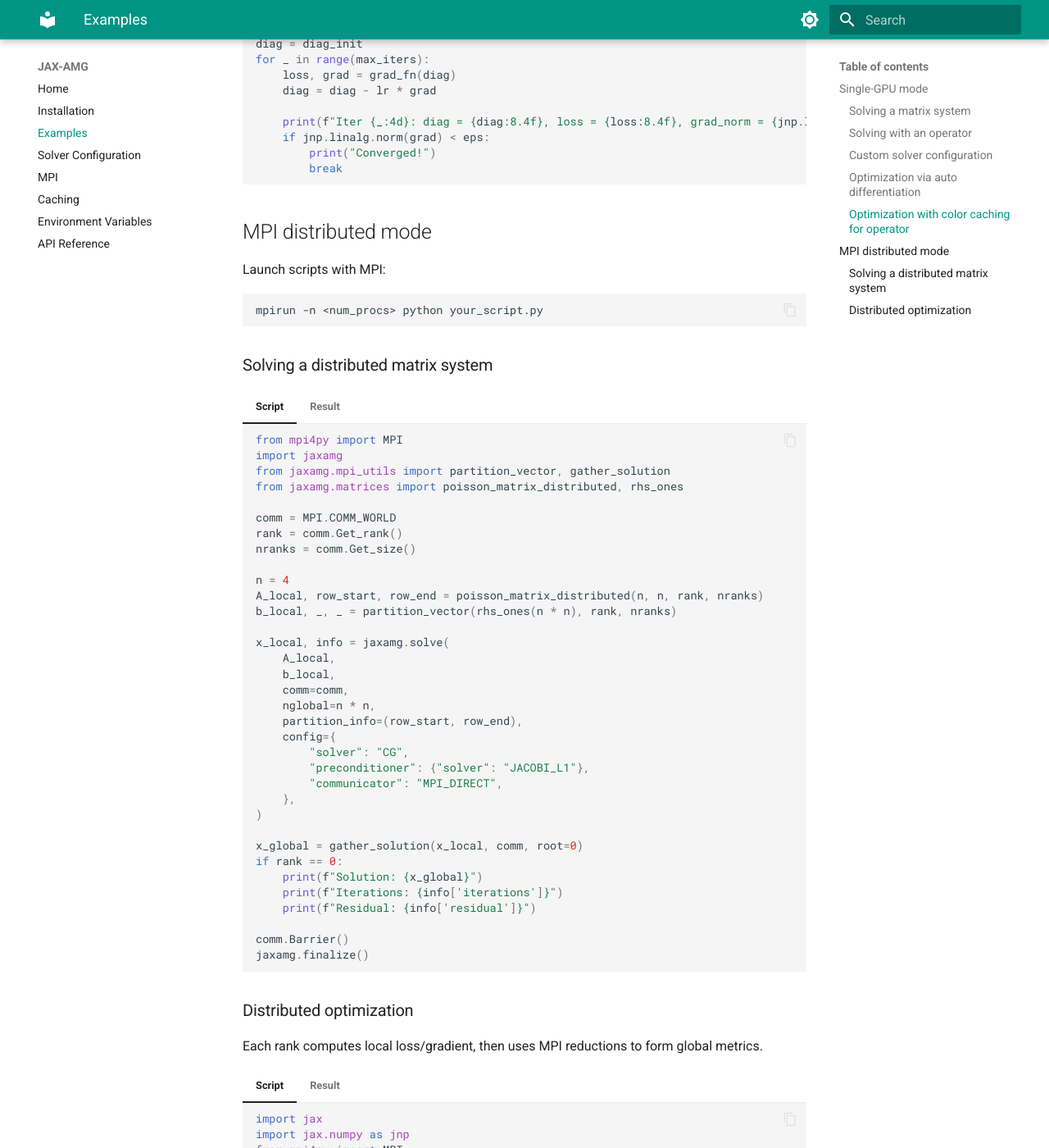
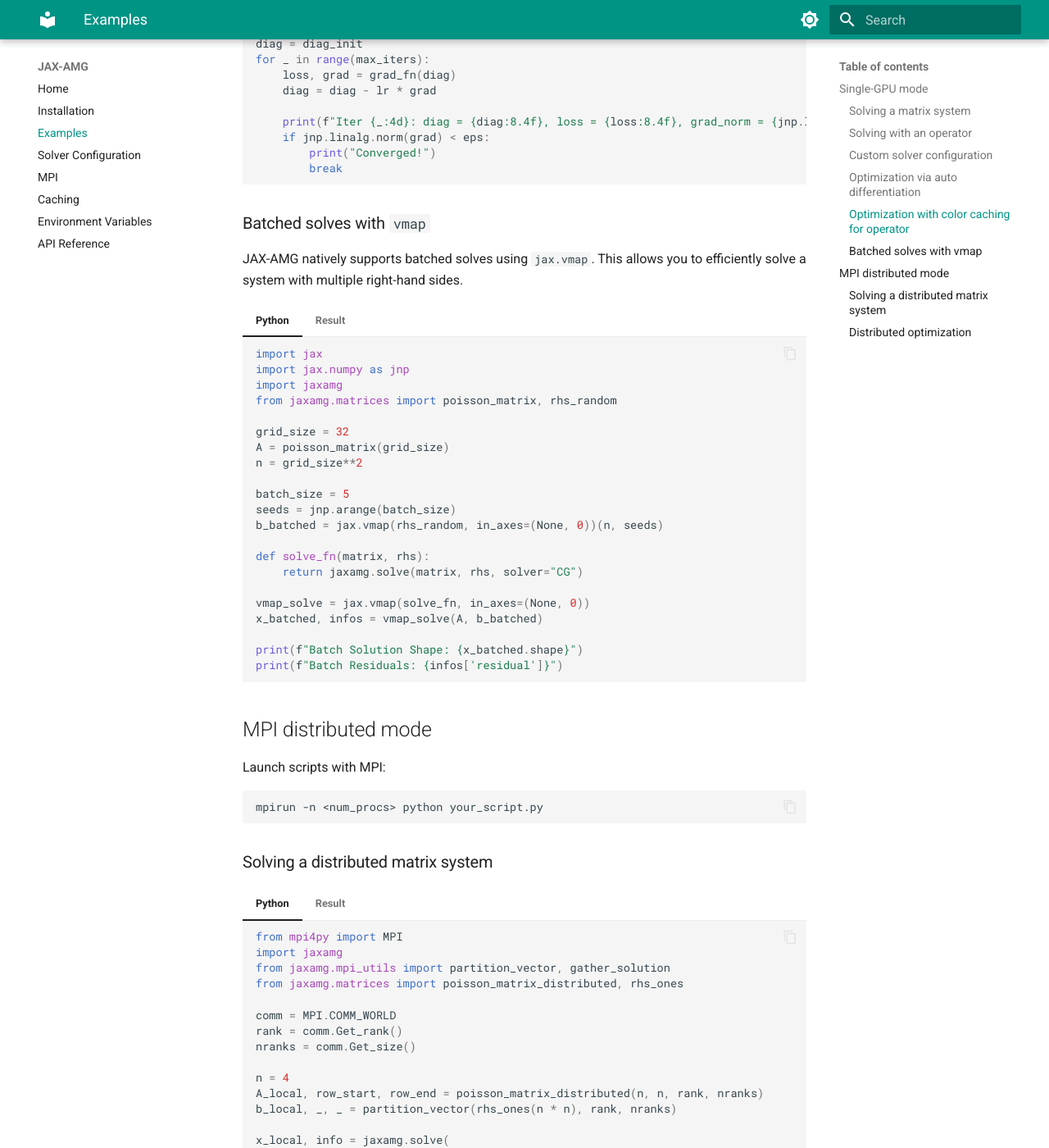
Before and after one commit to jx-wang-s-group/JAX-AMG, an MkDocs documentation site: the page built from docs/examples.md, in a window 1280 px wide and 1400 px high, scrolled down 3232 px. Shown: the whole window at 82% size. Built offline with MkDocs 1.6.1 and Material for MkDocs 9.7.7, drawn with Linux system fonts in a browser that asks for light colours; some of the changed text lies outside the part shown.

Commit message:
Add `jax.vmap` support for batched solves

````diff
--- a/docs/examples.md
+++ b/docs/examples.md
@@ -8,7 +8,7 @@
 
 The input matrix can be a sparse matrix (from JAX or SciPy) of various types, or a dense matrix. Internally, all formats are converted to a `jax.experimental.sparse.BCSR` sparse matrix.
 
-=== "Script"
+=== "Python"
 
     ```python
     import jaxamg
@@ -54,7 +54,7 @@
 
 Note: The solve still requires an internal matrix representation, so this is not fully matrix-free backend execution.
 
-=== "Script"
+=== "Python"
 
     ```python
     import jaxamg
@@ -86,7 +86,7 @@
 
 You can supply a custom solver configuration:
 
-=== "Script"
+=== "Python"
 
     ```python
     import jaxamg
@@ -135,7 +135,7 @@
 
 ### Optimization via auto differentiation
 
-=== "Script"
+=== "Python"
 
     ```python
     import jax
@@ -234,7 +234,7 @@
 
 For parameterized operators, compute coloring once and reuse it during optimization.
 
-=== "Script"
+=== "Python"
 
     ```python
     import jax
@@ -365,6 +365,43 @@
     Converged!
     ```
 
+### Batched solves with `vmap`
+
+JAX-AMG natively supports batched solves using `jax.vmap`. This allows you to efficiently solve a system with multiple right-hand sides.
+
+=== "Python"
+
+    ```python
+    import jax
+    import jax.numpy as jnp
+    import jaxamg
+    from jaxamg.matrices import poisson_matrix, rhs_random
+
+    grid_size = 32
+    A = poisson_matrix(grid_size)
+    n = grid_size**2
+
+    batch_size = 5
+    seeds = jnp.arange(batch_size)
+    b_batched = jax.vmap(rhs_random, in_axes=(None, 0))(n, seeds)
+
+    def solve_fn(matrix, rhs):
+        return jaxamg.solve(matrix, rhs, solver="CG")
+
+    vmap_solve = jax.vmap(solve_fn, in_axes=(None, 0))
+    x_batched, infos = vmap_solve(A, b_batched)
+
+    print(f"Batch Solution Shape: {x_batched.shape}")
+    print(f"Batch Residuals: {infos['residual']}")
+    ```
+
+=== "Result"
+
+    ```text
+    Batch Solution Shape: (5, 1024)
+    Batch Residuals: [2.8950488e-05 2.5211844e-05 2.8009201e-05 3.0575200e-05 2.9501451e-05]
+    ```
+
 ## MPI distributed mode
 
 Launch scripts with MPI:
@@ -375,7 +412,7 @@
 
 ### Solving a distributed matrix system
 
-=== "Script"
+=== "Python"
 
     ```python
     from mpi4py import MPI
@@ -428,7 +465,7 @@
 
 Each rank computes local loss/gradient, then uses MPI reductions to form global metrics.
 
-=== "Script"
+=== "Python"
 
     ```python
     import jax
````
Also changed, not shown: 3 other files.
